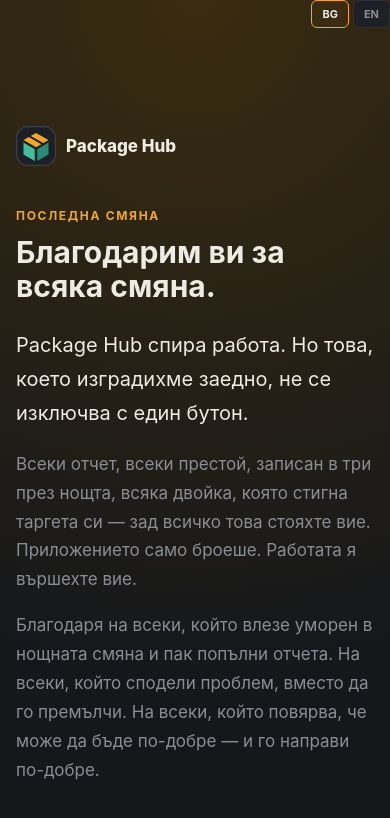
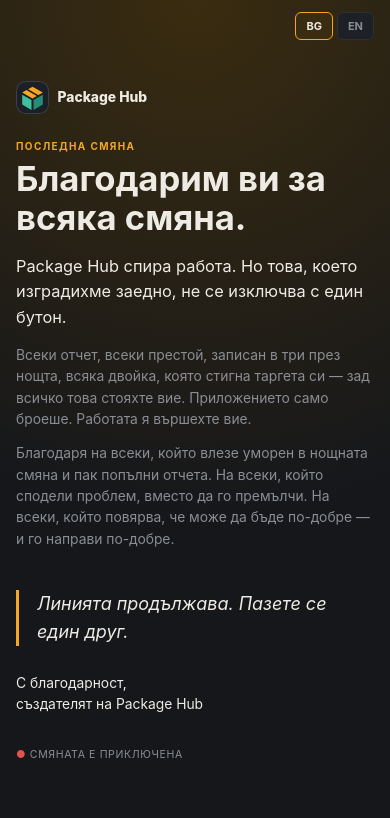
Before and after one commit to tolgakrkmz/packing-hub, a plain HTML site: page farewell.html in a window 390 px wide. Shown: the top 818 px of the page. Drawn offline with Linux system fonts and the light colour scheme.

Commit message:
Fit the farewell screen on one screen without scrolling
Font size follows the viewport so the full message fits from 320x568
phones to 1920x1080 desktops; the language switcher is pinned top-right.

Co-Authored-By: Claude Opus 5.5 <noreply@anthropic.com>

```diff
--- a/css/farewell.css
+++ b/css/farewell.css
@@ -1,12 +1,17 @@
-body{min-height:100vh;background:radial-gradient(circle at 50% 0,var(--amber-dark),var(--bg) 60%);}
-.farewell{max-width:640px;margin:0 auto;padding:10vh 16px 48px;line-height:1.7;font-size:17px;color:var(--text-muted);animation:farewell-in 1.6s ease-out both;}
-.farewell-brand{display:flex;align-items:center;gap:10px;font-weight:800;color:var(--text);margin:0 0 40px;}
-.farewell-eyebrow{text-transform:uppercase;letter-spacing:.14em;font-size:12px;font-weight:700;color:var(--amber);margin:0 0 8px;}
-.farewell h1{font-size:clamp(30px,6vw,44px);line-height:1.15;color:var(--text);margin:0 0 24px;}
-.farewell-lead{font-size:20px;color:var(--text);}
-.farewell-quote{margin:36px 0;padding-left:18px;border-left:3px solid var(--amber);font-size:22px;font-style:italic;color:var(--text);}
+/* Sizes follow the viewport height so the whole message fits one screen without scrolling. */
+body{background:radial-gradient(circle at 50% 0,var(--amber-dark),var(--bg) 60%);}
+.farewell{box-sizing:border-box;max-width:calc(40em + 32px);margin:0 auto;min-height:100vh;min-height:100dvh;display:flex;flex-direction:column;justify-content:center;padding:2em 16px;line-height:1.55;font-size:clamp(10px,min(2.05vh,3.55vw),17px);color:var(--text-muted);animation:farewell-in 1.6s ease-out both;}
+.farewell p{margin:0 0 .9em;}
+.farewell-brand{display:flex;align-items:center;gap:.6em;font-weight:800;color:var(--text);margin-bottom:1.8em!important;}
+.farewell-brand img{width:2.4em;height:2.4em;}
+.farewell-eyebrow{text-transform:uppercase;letter-spacing:.14em;font-size:.72em;font-weight:700;color:var(--amber);margin-bottom:.5em!important;}
+.farewell h1{font-size:2.5em;line-height:1.12;color:var(--text);margin:0 0 .5em;}
+.farewell-lead{font-size:1.18em;color:var(--text);}
+.farewell-quote{margin:1.5em 0!important;padding-left:1em;border-left:3px solid var(--amber);font-size:1.3em;font-style:italic;color:var(--text);}
 .farewell-sign{color:var(--text);}
-.farewell-closed{margin-top:40px;font-size:13px;letter-spacing:.06em;text-transform:uppercase;}
+.farewell-closed{margin:1.8em 0 0!important;font-size:.76em;letter-spacing:.06em;text-transform:uppercase;}
 .farewell-closed span{color:var(--red);}
+@media (max-width:500px) and (min-aspect-ratio:1/2){.farewell{font-size:clamp(10px,1.8vh,17px)}}
+body > .hub-language{position:fixed;top:12px;right:16px;margin:0;z-index:1}
 @keyframes farewell-in{from{opacity:0;transform:translateY(12px)}to{opacity:1;transform:none}}
 @media (prefers-reduced-motion:reduce){.farewell{animation:none}}
```
